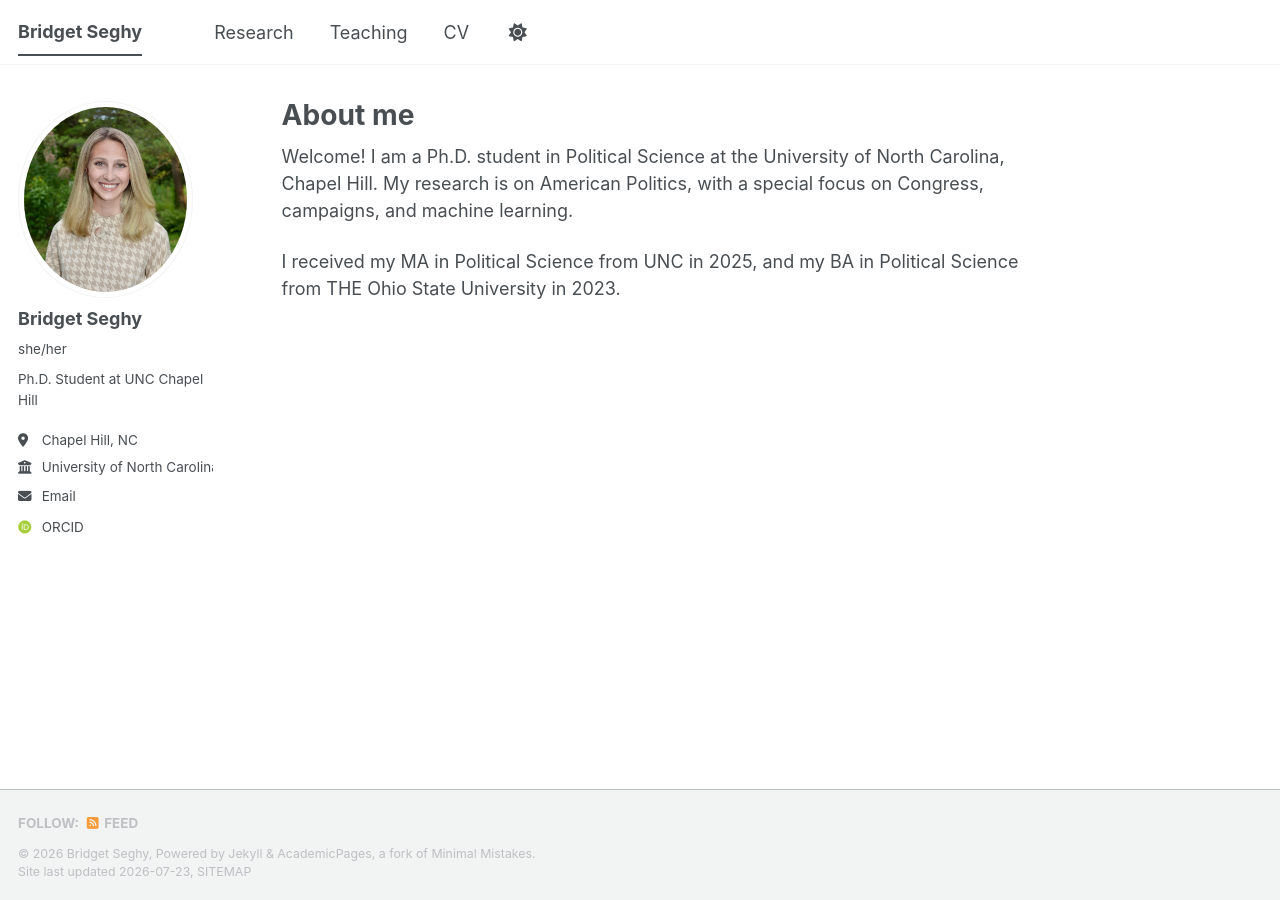
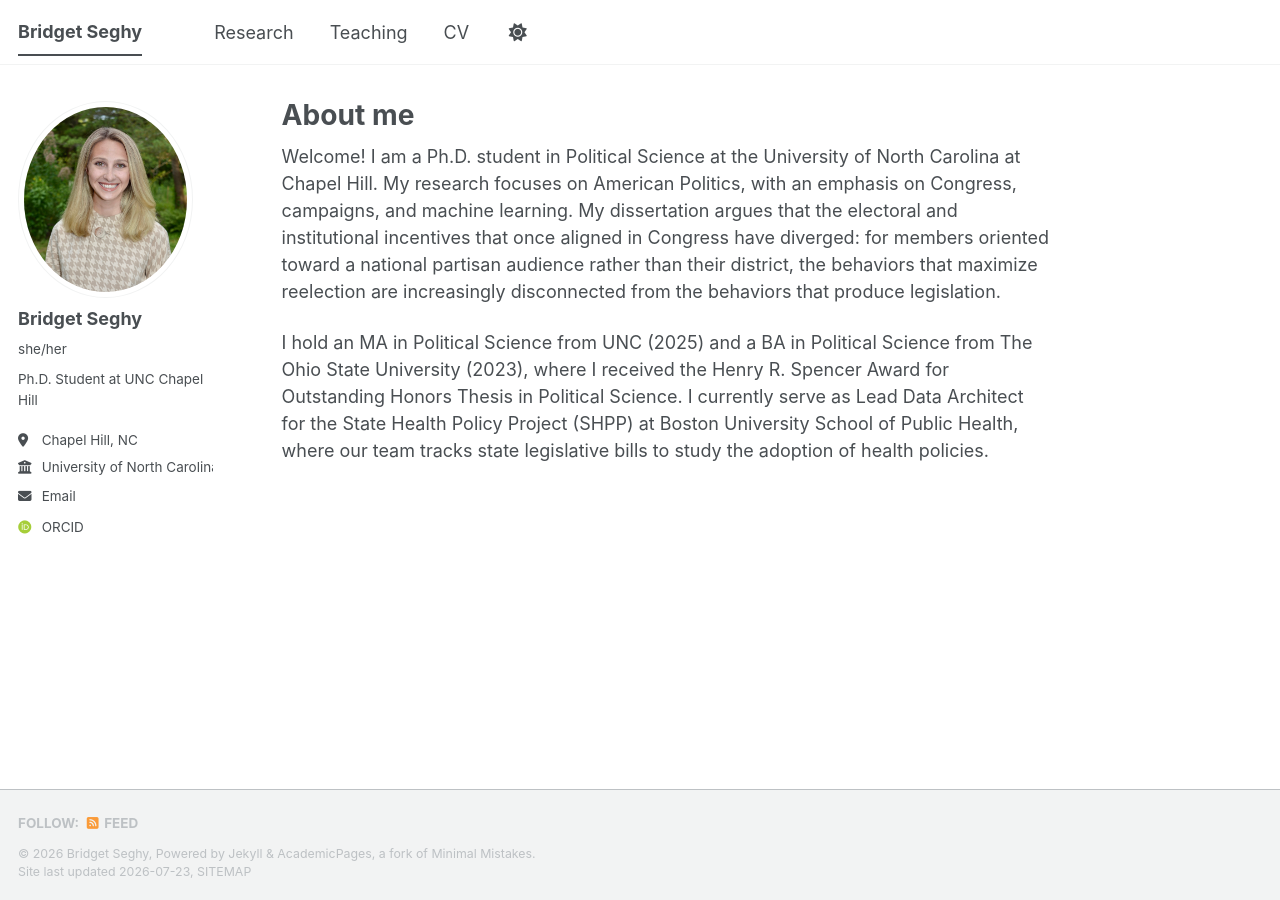
Before and after one commit to bridgetseghy/bridgetseghy.github.io, a Jekyll site: the page built from _pages/about.md, in a window 1280 px wide. Built offline with Jekyll 4.4.1, drawn with Linux system fonts in a browser that asks for light colours; some web fonts are replaced; a script bundle is joined from its source files by our own code; library files that are not in the unit come from our copies.

Commit message:
Update about.md

```diff
--- a/_pages/about.md
+++ b/_pages/about.md
@@ -7,6 +7,6 @@ redirect_from:
   - /about.html
 ---
 
-Welcome! I am a Ph.D. student in Political Science at the University of North Carolina, Chapel Hill. My research is on American Politics, with a special focus on Congress, campaigns, and machine learning.
+Welcome! I am a Ph.D. student in Political Science at the University of North Carolina at Chapel Hill. My research focuses on American Politics, with an emphasis on Congress, campaigns, and machine learning. My dissertation argues that the electoral and institutional incentives that once aligned in Congress have diverged: for members oriented toward a national partisan audience rather than their district, the behaviors that maximize reelection are increasingly disconnected from the behaviors that produce legislation.
 
-I received my MA in Political Science from UNC in 2025, and my BA in Political Science from THE Ohio State University in 2023.
+I hold an MA in Political Science from UNC (2025) and a BA in Political Science from The Ohio State University (2023), where I received the Henry R. Spencer Award for Outstanding Honors Thesis in Political Science. I currently serve as Lead Data Architect for the State Health Policy Project (SHPP) at Boston University School of Public Health, where our team tracks state legislative bills to study the adoption of health policies.
```
